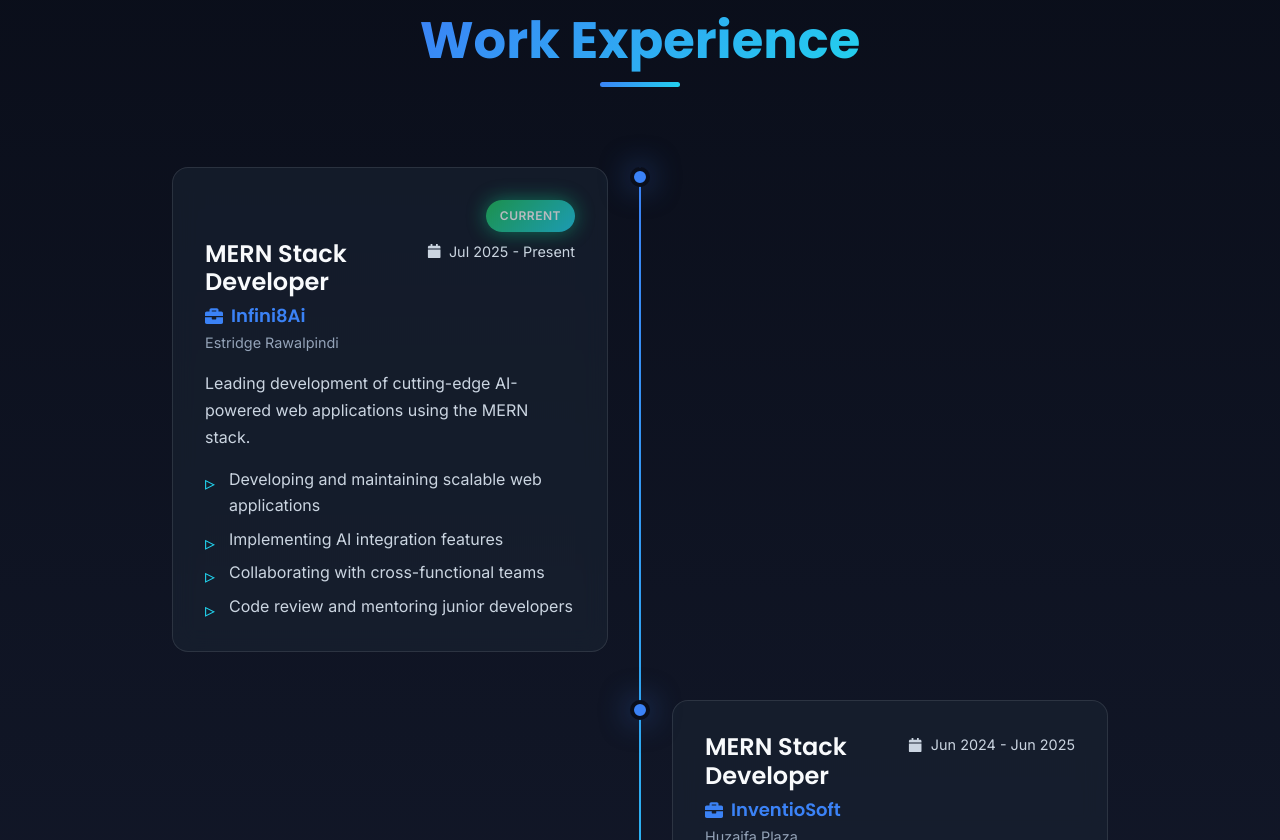
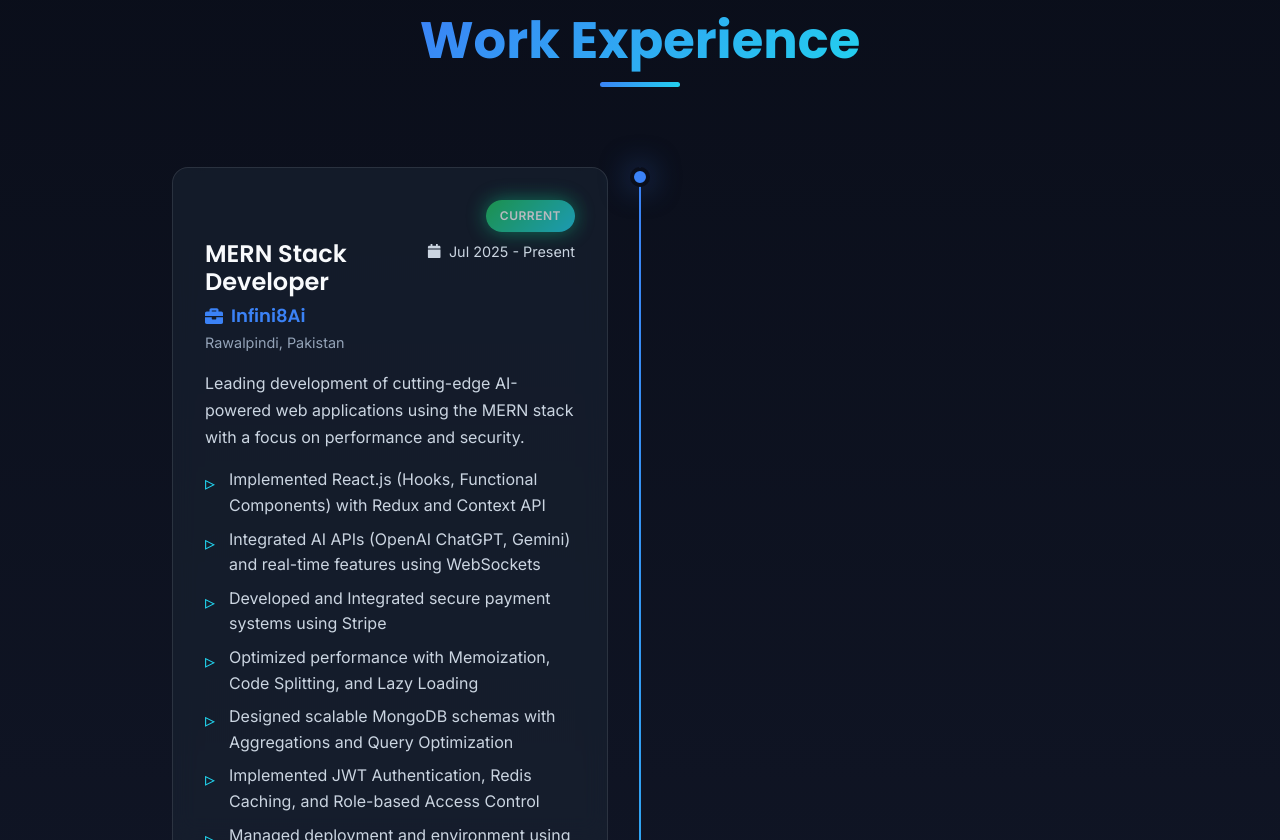
Before and after one commit to AsifKhan7852/myportfolio, a React (Create React App) app: page / in a window 1280 px wide. Shown: the part 1960-2800 px from the top of the page. Built offline with nearby package versions, Linux system fonts and the light colour scheme; the HTML template or start-up script is replaced by a standard one.

Commit message:
Update portfolio

```diff
--- a/src/components/About/About.js
+++ b/src/components/About/About.js
@@ -13,7 +13,7 @@ const About = () => {
                 <div className="about-content">
                     <div className="about-text">
                         <p className="about-intro">
-                            I'm a passionate <span className="gradient-text">MERN Stack Developer</span> with over 1 years of experience
+                            I'm a passionate <span className="gradient-text">MERN Stack Developer</span> with over 2 years of experience
                             building modern, scalable web applications. I specialize in creating exceptional digital experiences
                             that combine beautiful design with powerful functionality.
                         </p>
--- a/src/components/Certifications/Certifications.js
+++ b/src/components/Certifications/Certifications.js
@@ -15,7 +15,7 @@ const Certifications = () => {
 
     const achievements = [
         'Completed Bachelor of Science in Software Engineering',
-        '1+ Years of Professional MERN Stack Development',
+        '2+ Years of Professional MERN Stack Development',
         'Successfully delivered 8+ production-ready projects',
         'Expertise in real-time applications and payment integrations'
     ];
--- a/src/components/Contact/Contact.js
+++ b/src/components/Contact/Contact.js
@@ -104,7 +104,7 @@ const Contact = () => {
                                     value={formData.name}
                                     onChange={handleChange}
                                     required
-                                    placeholder="John Doe"
+                                    placeholder="Asif Khan"
                                 />
                             </div>
                             <div className="form-group">
@@ -116,7 +116,7 @@ const Contact = () => {
                                     value={formData.email}
                                     onChange={handleChange}
                                     required
-                                    placeholder="john@example.com"
+                                    placeholder="muhammadasifkhan7852@gmail.com"
                                 />
                             </div>
                             <div className="form-group">
--- a/src/components/Experience/Experience.js
+++ b/src/components/Experience/Experience.js
@@ -7,16 +7,19 @@ const Experience = () => {
         {
             id: 1,
             company: 'Infini8Ai',
-            location: 'Estridge Rawalpindi',
+            location: 'Rawalpindi, Pakistan',
             position: 'MERN Stack Developer',
             duration: 'Jul 2025 - Present',
             current: true,
-            description: 'Leading development of cutting-edge AI-powered web applications using the MERN stack.',
+            description: 'Leading development of cutting-edge AI-powered web applications using the MERN stack with a focus on performance and security.',
             responsibilities: [
-                'Developing and maintaining scalable web applications',
-                'Implementing AI integration features',
-                'Collaborating with cross-functional teams',
-                'Code review and mentoring junior developers'
+                'Implemented React.js (Hooks, Functional Components) with Redux and Context API',
+                'Integrated AI APIs (OpenAI ChatGPT, Gemini) and real-time features using WebSockets',
+                'Developed and Integrated secure payment systems using Stripe',
+                'Optimized performance with Memoization, Code Splitting, and Lazy Loading',
+                'Designed scalable MongoDB schemas with Aggregations and Query Optimization',
+                'Implemented JWT Authentication, Redis Caching, and Role-based Access Control',
+                'Managed deployment and environment using Docker, Vercel, and Firebase'
             ]
         },
         {
@@ -24,15 +27,16 @@ const Experience = () => {
             company: 'InventioSoft',
             location: 'Huzaifa Plaza',
             position: 'MERN Stack Developer',
-            duration: 'Jun 2024 - Jun 2025',
+            duration: 'Jul 2024 - Jul 2025',
             current: false,
-            description: 'Developed multiple full-stack applications including research platforms, business management systems, and data analytics tools.',
+            description: 'Contributed to multiple full-stack applications building responsive and scalable MERN stack solutions.',
             responsibilities: [
-                'Built Researchpal.co with real-time collaboration features',
-                'Developed ManageKaro.org business management platform',
-                'Implemented payment integrations with Stripe',
-                'Created data visualization dashboards',
-                'Optimized application performance and SEO'
+                'Built responsive UIs using Tailwind CSS, Bootstrap, and Material UI',
+                'Developed and integrated RESTful APIs using Node.js and Express.js',
+                'Implemented state management using Redux and Context API',
+                'Developed and Integrated third-party APIs including Twitter API, Stripe, and MetaMask Wallet',
+                'Optimized frontend performance and implemented reusable component architecture',
+                'Managed version control using Git/GitHub for collaborative development'
             ]
         }
     ];
--- a/src/components/Projects/Projects.js
+++ b/src/components/Projects/Projects.js
@@ -10,127 +10,114 @@ const Projects = () => {
     const projects = [
         {
             id: 1,
-            title: 'Researchpal.co',
+            title: 'ResearchPal.co',
             category: 'MERN Stack',
-            description: 'Comprehensive research platform with real-time collaboration, AI-powered features, and document management.',
+            description: 'AI-powered research and document collaboration platform enabling real-time sharing and intelligent analysis.',
             features: [
-                'Real-time project sharing via WebSockets',
-                'Literature review generator',
-                'Stripe payment integration',
-                'Interactive PDF querying',
-                'Citation management (APA, MLA)',
-                'AI text generation & paraphrasing'
+                'Real-time document sharing using WebSockets',
+                'AI text generation, Chatbots, and Translation',
+                'Interactive PDF chat and citation management',
+                'Developed and Integrated Stripe for subscription billing',
+                'SEO optimization (React Helmet) and GA4 integration',
+                'Automated error notifications via email',
+                'Responsive UI design with Material UI (MUI)'
             ],
-            tags: ['React', 'Node.js', 'MongoDB', 'WebSocket', 'Stripe', 'AI'],
+            tags: ['React', 'Redux', 'Node.js', 'Express', 'MongoDB', 'WebSocket', 'Stripe', 'AI', 'SEO', 'MUI'],
             link: 'https://researchpal.co'
         },
         {
             id: 2,
             title: 'ManageKaro.org',
             category: 'MERN Stack',
-            description: 'Complete business management platform for SMEs with invoicing, inventory, and POS features.',
+            description: 'Business Management & POS Platform optimized for 25% performance improvement in operational efficiency.',
             features: [
-                'Invoicing and billing solutions',
-                'Inventory and stock management',
-                'POS and sales tracking',
-                'Financial reporting',
-                'Cloud-based architecture',
-                'User-friendly dashboard'
+                'Invoicing, billing, and sales tracking',
+                'Inventory management system',
+                'Financial analytics dashboards',
+                'Performance optimized by 25%',
+                'Cloud-based scalable architecture',
+                'Role-based access control',
+                'Responsive UI design with Material UI (MUI)'
             ],
-            tags: ['React', 'Node.js', 'Express', 'MongoDB', 'Dashboard'],
+            tags: ['React', 'Redux', 'Node.js', 'Express', 'MongoDB', 'POS', 'Optimization', 'MUI'],
             link: 'https://managekaro.org'
         },
         {
             id: 3,
             title: 'DataLumio.co',
             category: 'MERN Stack',
-            description: 'Data analytics platform with advanced data cleaning, analysis, and visualization capabilities.',
+            description: 'Data analysis and cleaning platform connecting multiple sources including Excel and Google Drive.',
             features: [
-                'Data analysis tools',
-                'Data cleaning & transformation',
-                'Interactive dashboards',
-                'Data conversation features',
-                'SEO optimization',
-                'Google Analytics integration'
+                'Connects Excel, Google Drive, and Meta data',
+                'Interactive data conversion and cleaning tools',
+                'Real-time data processing pipelines',
+                'Automated email notifications for error monitoring',
+                'SEO optimization and stability management',
+                'Secure database integration',
+                'Responsive UI design with Material UI (MUI)'
             ],
-            tags: ['React', 'Node.js', 'Data Analytics', 'Charts', 'SEO'],
+            tags: ['React', 'Redux', 'Node.js', 'SEO', 'MUI', 'Express', 'MongoDB'],
             link: 'https://datalumio.co'
         },
         {
             id: 4,
             title: 'A47.news',
             category: 'React.js',
-            description: 'AI-powered news platform with automated video generation and talking avatars.',
+            description: 'AI-powered news and video generation platform with automated scripts and talking avatars.',
             features: [
-                'AI script generation',
-                'AI image generation',
-                'Talking avatar integration',
-                'Video generation from news',
-                'News API integration (BBC, CNN, Gulf)',
-                'Automated content creation'
+                'AI-based news content and video creation',
+                'Automated scripts and image generation',
+                'Talking avatar features integration',
+                'Real-time news from BBC and CNN',
+                'Redux for complex state management',
+                'Material UI for responsive design'
             ],
-            tags: ['React', 'AI', 'Video Generation', 'News API'],
+            tags: ['React', 'Redux', 'MUI', 'Tailwind'],
             link: 'https://a47.news'
         },
         {
             id: 5,
             title: 'RoyCat.lol',
-            category: 'MERN Stack',
-            description: 'Cryptocurrency liquid staking platform with real-time rewards and token management.',
+            category: 'React.js',
+            description: 'Crypto staking platform offering real-time reward and fee calculations with secure transactions.',
             features: [
-                'Token staking functionality',
-                'Real-time rewards tracking',
-                'Fee transparency',
-                'Daily token value growth',
-                'User-friendly interface',
-                'Secure transactions'
+                'Real-time reward and fee calculations',
+                'Secure wallet-friendly user interface',
+                'Efficient transaction handling',
+                'Responsive crypto dashboard',
+                'Daily token value growth tracking'
             ],
-            tags: ['React', 'Node.js', 'Blockchain', 'Web3', 'Crypto'],
+            tags: ['React', 'Redux', 'MUI', 'Tailwind', 'Staking'],
             link: 'https://roycat.lol'
         },
         {
             id: 6,
             title: 'Tamatomos',
-            category: 'React.js',
-            description: 'Gamified platform with referral system, inventory management, and blockchain integration.',
+            category: 'MERN Stack',
+            description: 'Referral and reward system with inventory management, leaderboard, and blockchain authentication.',
             features: [
-                'Referral system',
-                'Hatchery system',
-                'Inventory management',
-                'Leaderboard',
-                'Airdrop and missions',
-                'MetaMask integration'
+                'Referral and reward mechanics',
+                'MetaMask and Twitter authentication',
+                'Inventory management and leaderboard',
+                'Admin dashboard functionality',
+                'Enhanced user engagement tracking'
             ],
-            tags: ['React', 'Web3', 'MetaMask', 'Gaming', 'Twitter API'],
+            tags: ['React', 'Node.js', 'Express', 'Web3', 'MetaMask', 'Twitter API'],
         },
-        {
-            id: 7,
-            title: 'BC.Game',
-            category: 'React.js',
-            description: 'Casino gaming application with API integration and responsive UI.',
-            features: [
-                'Casino game mechanics',
-                'API integration',
-                'Responsive design',
-                'Real-time gameplay',
-                'User authentication'
-            ],
-            tags: ['React', 'Gaming', 'API', 'Responsive'],
-        },
+
         {
             id: 8,
             title: 'Rooftop Cricket',
             category: 'MERN Stack',
-            description: 'Booking platform for rooftop cricket venues with payment integration and admin dashboard.',
+            description: 'Booking and payment platform with role-based access for users, admins, and super admins.',
             features: [
-                'Rooftop booking system',
-                'Payment processing',
-                'User management',
-                'Admin dashboard',
-                'Revenue tracking',
-                'Booking management'
+                'Role-based access (User, Admin, Super Admin)',
+                'Developed and Integrated Stripe payment systems',
+                'Revenue tracking and booking management',
+                'Real-time booking notifications',
+                'Responsive venue booking system'
             ],
-            tags: ['React', 'Node.js', 'MongoDB', 'Payment', 'Booking'],
+            tags: ['React', 'Node.js', 'Express', 'MongoDB', 'Stripe', 'RBAC'],
         }
     ];
 
--- a/src/components/Skills/Skills.js
+++ b/src/components/Skills/Skills.js
@@ -1,11 +1,13 @@
 import React from 'react';
 import {
     FaReact, FaNode, FaCss3Alt, FaBootstrap, FaGithub,
-    FaUsers, FaLightbulb, FaComments, FaBolt, FaUserTie
+    FaUsers, FaLightbulb, FaComments, FaBolt, FaUserTie,
+    FaSearch, FaNetworkWired
 } from 'react-icons/fa';
 import {
     SiJavascript, SiMongodb, SiExpress, SiRedux, SiMui,
-    SiTailwindcss, SiPostman
+    SiTailwindcss, SiPostman, SiDocker, SiRedis, SiGoogleanalytics,
+    SiVercel, SiFirebase
 } from 'react-icons/si';
 import { VscVscode } from 'react-icons/vsc';
 import './Skills.css';
@@ -13,36 +15,38 @@ import './Skills.css';
 const Skills = () => {
     const skillCategories = [
         {
-            title: 'Languages & Frameworks',
+            title: 'Frontend & UI',
             skills: [
+                { name: 'React.js', icon: <FaReact />, level: 95 },
                 { name: 'JavaScript', icon: <SiJavascript />, level: 90 },
-                { name: 'React.js', icon: <FaReact />, level: 95 },
-                { name: 'Node.js', icon: <FaNode />, level: 90 },
-                { name: 'Express', icon: <SiExpress />, level: 85 },
-                { name: 'MongoDB', icon: <SiMongodb />, level: 85 },
-                { name: 'Redux', icon: <SiRedux />, level: 80 },
-                { name: 'CSS', icon: <FaCss3Alt />, level: 90 },
+                { name: 'Redux', icon: <SiRedux />, level: 85 },
+                { name: 'Tailwind CSS', icon: <SiTailwindcss />, level: 90 },
                 { name: 'Bootstrap', icon: <FaBootstrap />, level: 85 },
-                { name: 'Tailwind CSS', icon: <SiTailwindcss />, level: 85 },
-                { name: 'Material-UI', icon: <SiMui />, level: 80 },
+                { name: 'Material-UI', icon: <SiMui />, level: 85 },
+                { name: 'CSS3', icon: <FaCss3Alt />, level: 90 },
             ]
         },
         {
-            title: 'Tools & Technologies',
+            title: 'Backend & Database',
             skills: [
-                { name: 'GitHub', icon: <FaGithub />, level: 90 },
-                { name: 'VS Code', icon: <VscVscode />, level: 95 },
-                { name: 'Postman', icon: <SiPostman />, level: 85 },
-                { name: 'Thunder Client', icon: <FaBolt />, level: 80 },
+                { name: 'Node.js', icon: <FaNode />, level: 90 },
+                { name: 'Express', icon: <SiExpress />, level: 90 },
+                { name: 'MongoDB', icon: <SiMongodb />, level: 85 },
+                { name: 'REST API', icon: <FaBolt />, level: 95 },
+                { name: 'WebSockets', icon: <FaNetworkWired />, level: 85 },
+                { name: 'Redis', icon: <SiRedis />, level: 80 },
+                { name: 'Docker', icon: <SiDocker />, level: 75 },
             ]
         },
         {
-            title: 'Soft Skills',
+            title: 'Tools & Others',
             skills: [
-                { name: 'Teamwork', icon: <FaUsers />, level: 95 },
-                { name: 'Creativity', icon: <FaLightbulb />, level: 90 },
-                { name: 'Leadership', icon: <FaUserTie />, level: 85 },
-                { name: 'Communication', icon: <FaComments />, level: 90 },
+                { name: 'Vercel', icon: <SiVercel />, level: 90 },
+                { name: 'Firebase', icon: <SiFirebase />, level: 85 },
+                { name: 'SEO (Helmet)', icon: <FaSearch />, level: 85 },
+                { name: 'Google Analytics', icon: <SiGoogleanalytics />, level: 80 },
+                { name: 'GitHub', icon: <FaGithub />, level: 90 },
+                { name: 'Postman', icon: <SiPostman />, level: 90 },
             ]
         }
     ];
```
Also changed, not shown: src/components/Hero/Hero.js (+7 -5 lines), src/components/Navbar/Navbar.css (+30 -0 lines), 2 other files (tests, documents, lock files or other folders).
